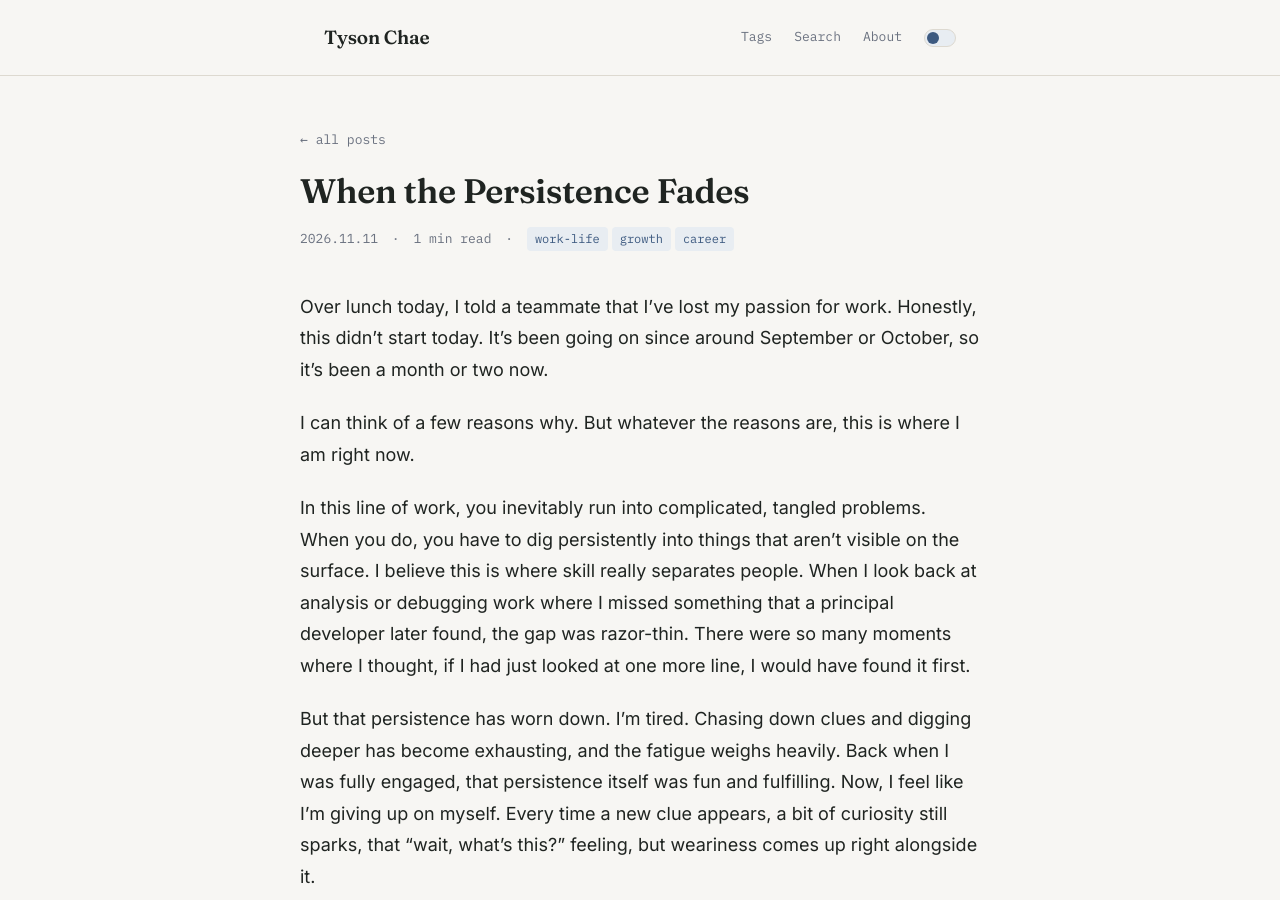
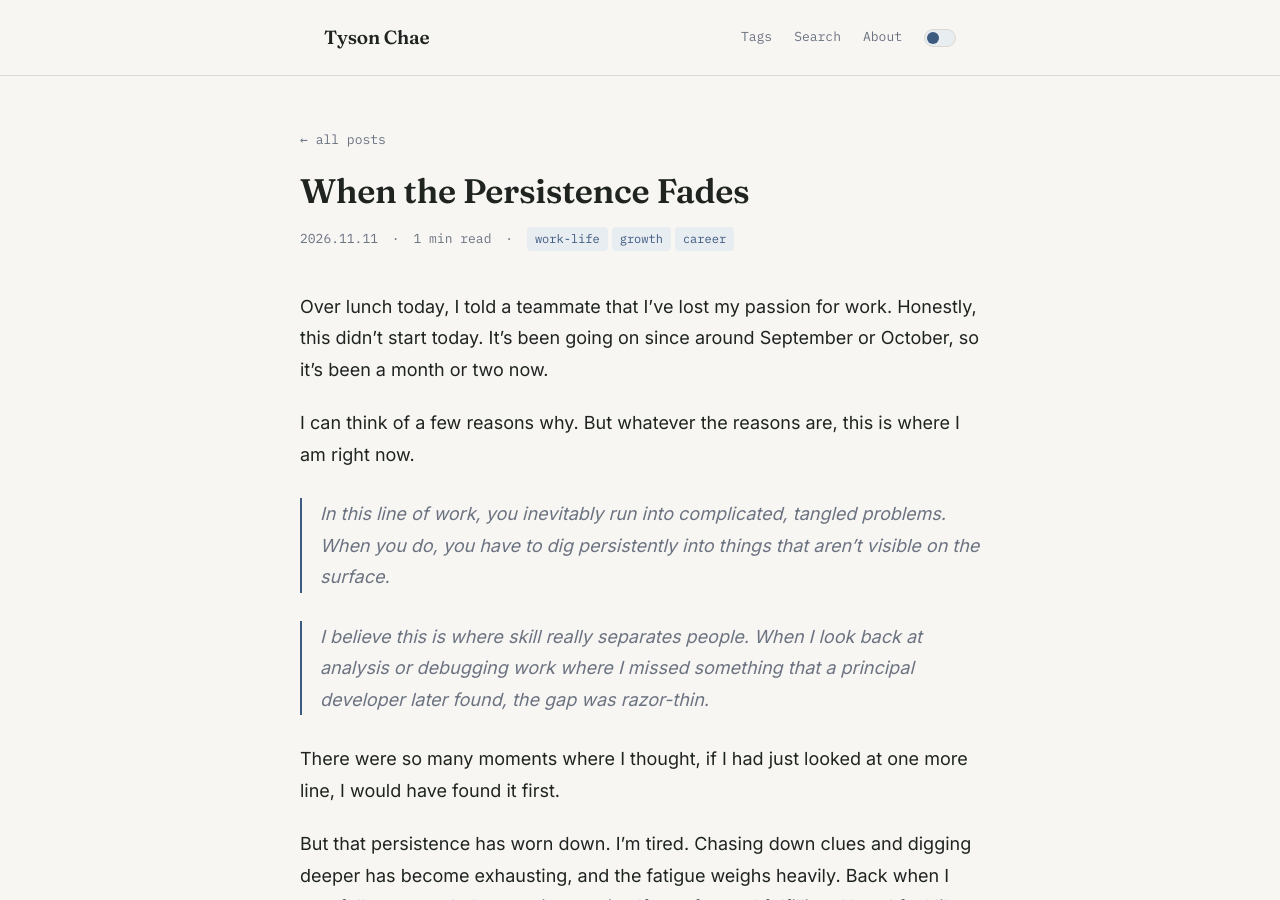
Before and after one commit to tysonchae/tysonchae.github.io, a Jekyll site: the page built from _posts/2026-11-11-when-the-persistence-fades.md, in a window 1280 px wide and 900 px high. Built offline with Jekyll 4.4.1, drawn with Linux system fonts in a browser that asks for light colours.

```diff
--- a/_posts/2026-11-11-when-the-persistence-fades.md
+++ b/_posts/2026-11-11-when-the-persistence-fades.md
@@ -7,14 +7,18 @@ Over lunch today, I told a teammate that I’ve lost my passion for work. Honest
 
 I can think of a few reasons why. But whatever the reasons are, this is where I am right now.
 
-In this line of work, you inevitably run into complicated, tangled problems. When you do, you have to dig persistently into things that aren’t visible on the surface. I believe this is where skill really separates people. When I look back at analysis or debugging work where I missed something that a principal developer later found, the gap was razor-thin. There were so many moments where I thought, if I had just looked at one more line, I would have found it first.
+> In this line of work, you inevitably run into complicated, tangled problems. When you do, you have to dig persistently into things that aren’t visible on the surface.
+
+> I believe this is where skill really separates people. When I look back at analysis or debugging work where I missed something that a principal developer later found, the gap was razor-thin.
+
+There were so many moments where I thought, if I had just looked at one more line, I would have found it first.
 
 But that persistence has worn down. I’m tired. Chasing down clues and digging deeper has become exhausting, and the fatigue weighs heavily. Back when I was fully engaged, that persistence itself was fun and fulfilling. Now, I feel like I’m giving up on myself. Every time a new clue appears, a bit of curiosity still sparks, that “wait, what’s this?” feeling, but weariness comes up right alongside it.
 
 If this continues, work will become just work. And once a task is done, there will be nothing left to reflect on.
 
-Can I call this burnout?
+> Can I call this burnout?
 
-Even so, defining the scope clearly and making sure things are wrapped up cleanly is still a matter of pride and responsibility for me. At the very least, the people I work with should be able to hand me work with confidence, and I owe them solid problem-solving and results they can be satisfied with.
+> Even so, defining the scope clearly and making sure things are wrapped up cleanly is still a matter of pride and responsibility for me. At the very least, the people I work with should be able to hand me work with confidence, and I owe them solid problem-solving and results they can be satisfied with.
 
 I’ve noticed that my body and mind wear out much faster now than when I was truly enjoying the work. Whether time will fix this or I’ll have to find my own way through, I think it’s worth keeping a record of it.
```
